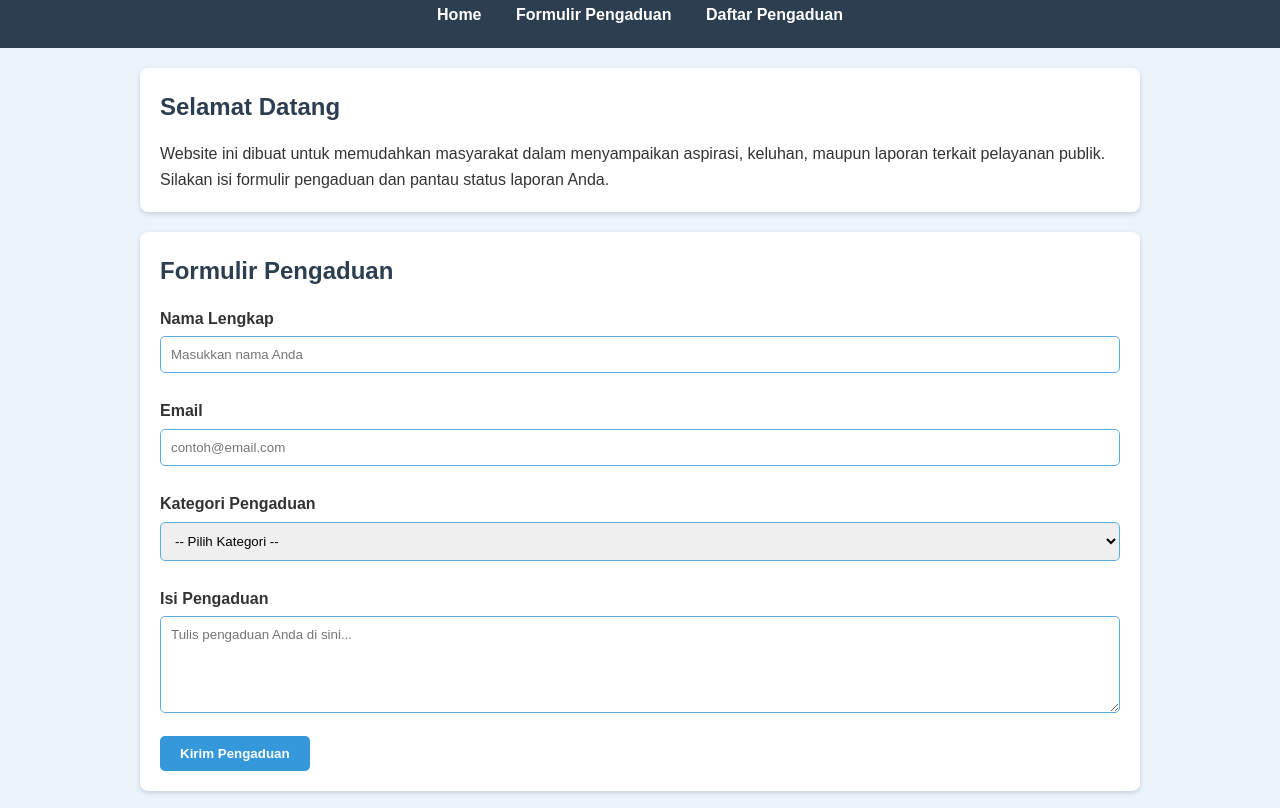
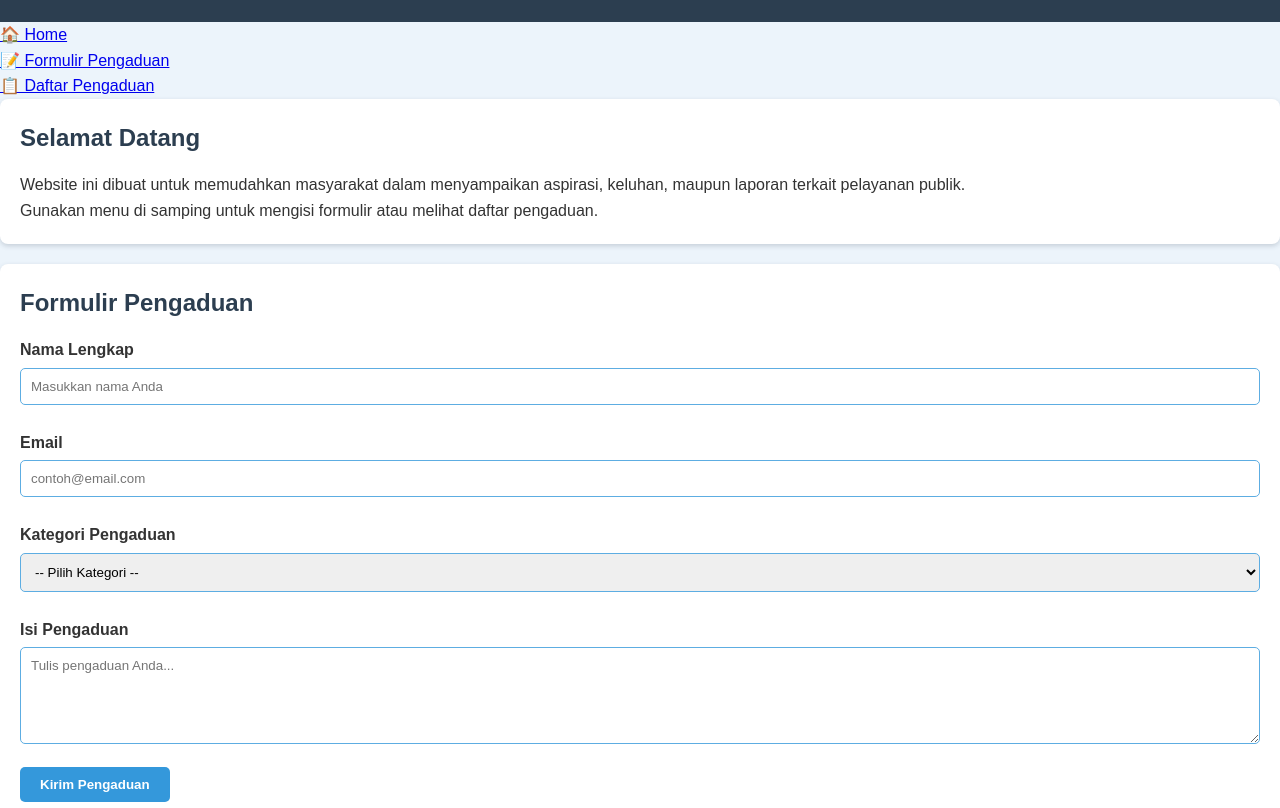
Before and after one commit to dealopa/Kelompok_7, a plain HTML site: page pengaduan/index.html in a window 1280 px wide. Shown: the part 79-887 px from the top of the page. Drawn offline with Linux system fonts and the light colour scheme.

Commit message:
Update index.html

```diff
--- a/pengaduan/index.html
+++ b/pengaduan/index.html
@@ -1,53 +1,49 @@
 <!DOCTYPE html>
 <html lang="id">
+
 <head>
-    <meta charset="UTF-8" />
-    <meta name="viewport" content="width=device-width, initial-scale=1.0" />
-    <title>Pengaduan Masyarakat</title>
-    <!-- Hubungkan CSS -->
-    <link rel="stylesheet" href="style.css" />
+    <meta charset="UTF-8">
+    <meta name="viewport" content="width=device-width, initial-scale=1.0">
+    <title>Sistem Pengaduan Masyarakat</title>
+    <link rel="stylesheet" href="style.css">
 </head>
 
 <body>
-    <header>
+    <!-- Header Atas -->
+    <header class="topbar">
         <h1>Sistem Pengaduan Masyarakat</h1>
-      <nav>
-        <a href="#home">Home</a>
-        <a href="#form">Formulir Pengaduan</a>
-        <a href="#list">Daftar Pengaduan</a>
-      </nav>
     </header>
 
-    <div class="container">
-      <!-- Halaman Home -->
+    <div class="wrapper">
+        <!-- Sidebar -->
+        <aside class="sidebar">
+            <ul>
+                <li><a href="#home" class="active">🏠 Home</a></li>
+                <li><a href="#form">📝 Formulir Pengaduan</a></li>
+                <li><a href="#list">📋 Daftar Pengaduan</a></li>
+            </ul>
+        </aside>
+
+        <!-- Konten utama -->
+        <main class="content">
+            <!-- Home -->
             <section id="home" class="card">
                 <h2>Selamat Datang</h2>
                 <p>
-          Website ini dibuat untuk memudahkan masyarakat dalam menyampaikan
-          aspirasi, keluhan, maupun laporan terkait pelayanan publik. Silakan
-          isi formulir pengaduan dan pantau status laporan Anda.
+                    Website ini dibuat untuk memudahkan masyarakat dalam menyampaikan aspirasi, keluhan, maupun laporan terkait pelayanan publik.
                 </p>
+                <p>Gunakan menu di samping untuk mengisi formulir atau melihat daftar pengaduan.</p>
             </section>
 
-      <!-- Formulir Pengaduan -->
-      <section id="form" class="card">
+            <!-- Formulir -->
+            <section id="form" class="card hidden">
                 <h2>Formulir Pengaduan</h2>
                 <form id="pengaduanForm">
                     <label for="nama">Nama Lengkap</label>
-          <input
-            type="text"
-            id="nama"
-            placeholder="Masukkan nama Anda"
-            required
-          />
+                    <input type="text" id="nama" placeholder="Masukkan nama Anda" required>
 
                     <label for="email">Email</label>
-          <input
-            type="email"
-            id="email"
-            placeholder="contoh@email.com"
-            required
-          />
+                    <input type="email" id="email" placeholder="contoh@email.com" required>
 
                     <label for="kategori">Kategori Pengaduan</label>
                     <select id="kategori" required>
@@ -60,19 +56,14 @@
           </select>
 
                     <label for="isi">Isi Pengaduan</label>
-          <textarea
-            id="isi"
-            rows="5"
-            placeholder="Tulis pengaduan Anda di sini..."
-            required
-          ></textarea>
+                    <textarea id="isi" rows="5" placeholder="Tulis pengaduan Anda..." required></textarea>
 
                     <button type="submit">Kirim Pengaduan</button>
                 </form>
             </section>
 
             <!-- Daftar Pengaduan -->
-      <section id="list" class="card">
+            <section id="list" class="card hidden">
                 <h2>Daftar Pengaduan</h2>
                 <table id="tabelPengaduan">
                     <thead>
@@ -82,20 +73,16 @@
                             <th>Kategori</th>
                             <th>Pengaduan</th>
                             <th>Status</th>
+                            <th>Balasan</th>
                         </tr>
                     </thead>
-          <tbody>
-            <!-- Data akan ditambahkan lewat JS -->
-          </tbody>
+                    <tbody></tbody>
                 </table>
             </section>
+        </main>
     </div>
 
-    <footer>
-      <p>&copy; 2025 Sistem Pengaduan Masyarakat. Semua Hak Dilindungi.</p>
-    </footer>
-
-    <!-- Hubungkan JavaScript -->
     <script src="script.js"></script>
 </body>
+
 </html>
```
Lines whose indentation alone changed are shown as unchanged.
